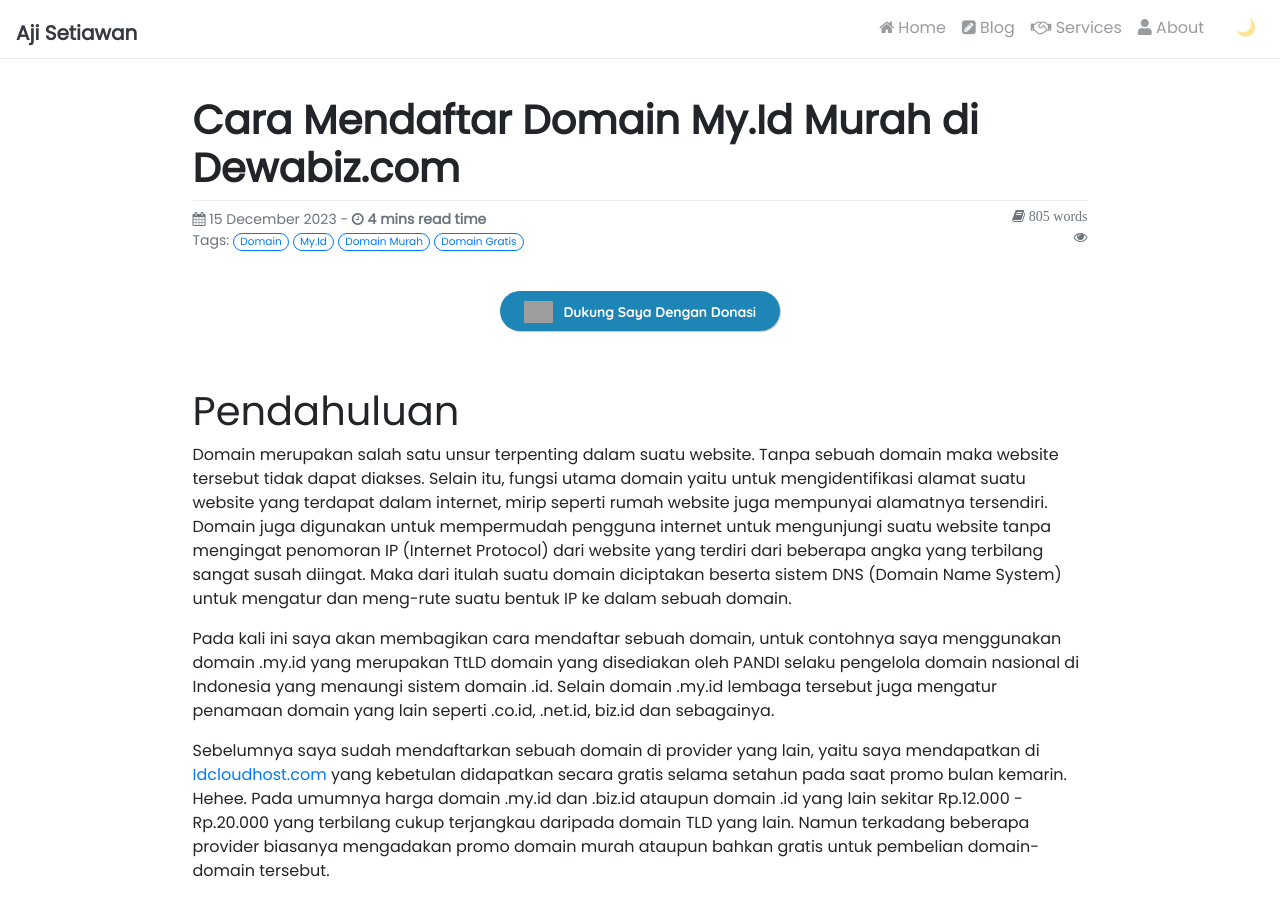
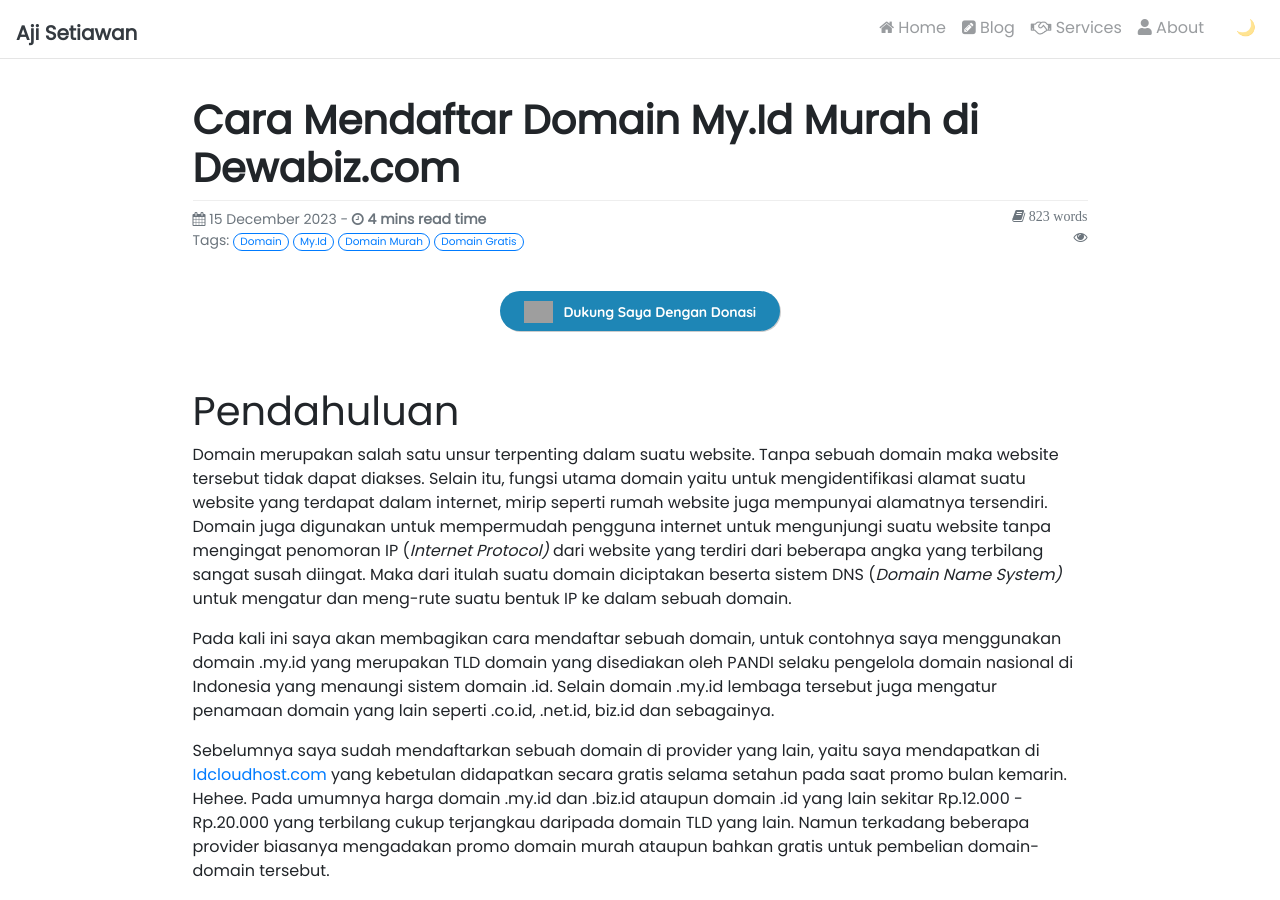
Before and after one commit to ajisetiawan716/ajisetiawan716.github.io, a Jekyll site: the page built from _posts/2023-12-15-cara daftar domain my.id murah di dewabiz.md, in a window 1280 px wide and 900 px high. Built offline with Jekyll 4.4.1, drawn with Linux system fonts in a browser that asks for light colours; nearby versions of some CDN libraries; our own code applies the rules of GitHub Pages for plain Markdown files; comment, search, counter and statistics services are not loaded; some of the changed lines change nothing that is shown; grey boxes are pictures that could not be loaded.

Commit message:
Add files via upload

```diff
--- a/_posts/2023-12-15-cara daftar domain my.id murah di dewabiz.md
+++ b/_posts/2023-12-15-cara daftar domain my.id murah di dewabiz.md
@@ -1,15 +1,15 @@
 ---
 title: 'Cara Mendaftar Domain My.Id Murah di Dewabiz.com'
 tag: [Domain, My.Id, Domain Murah, Domain Gratis]
-description: Sebuah tutorial untuk mendapaptkan domain .my.id murah dari Dewabiz.com
+description: Sebuah tutorial untuk mendapatkan domain .my.id murah dari Dewabiz.com
 
 ---
 
 # Pendahuluan
 
-Domain merupakan salah satu unsur  terpenting dalam suatu website. Tanpa sebuah domain maka website tersebut tidak dapat diakses. Selain itu, fungsi utama domain yaitu untuk mengidentifikasi alamat suatu website yang terdapat dalam internet, mirip seperti rumah website juga mempunyai alamatnya tersendiri. Domain juga digunakan untuk mempermudah pengguna internet untuk mengunjungi suatu website tanpa mengingat penomoran IP (Internet Protocol) dari website yang terdiri dari beberapa angka yang terbilang sangat susah diingat. Maka dari itulah suatu domain diciptakan beserta sistem DNS (Domain Name System) untuk mengatur dan meng-rute suatu bentuk IP ke dalam sebuah domain.
+Domain merupakan salah satu unsur  terpenting dalam suatu website. Tanpa sebuah domain maka website tersebut tidak dapat diakses. Selain itu, fungsi utama domain yaitu untuk mengidentifikasi alamat suatu website yang terdapat dalam internet, mirip seperti rumah website juga mempunyai alamatnya tersendiri. Domain juga digunakan untuk mempermudah pengguna internet untuk mengunjungi suatu website tanpa mengingat penomoran IP (_Internet Protocol)_ dari website yang terdiri dari beberapa angka yang terbilang sangat susah diingat. Maka dari itulah suatu domain diciptakan beserta sistem DNS (_Domain Name System)_ untuk mengatur dan meng-rute suatu bentuk IP ke dalam sebuah domain.
 
-Pada kali ini saya akan membagikan cara mendaftar sebuah domain, untuk contohnya saya menggunakan domain .my.id yang merupakan TtLD domain yang disediakan oleh PANDI selaku pengelola domain nasional di Indonesia yang menaungi sistem domain .id. Selain domain .my.id lembaga tersebut juga mengatur penamaan domain yang lain seperti .co.id, .net.id, biz.id dan sebagainya.
+Pada kali ini saya akan membagikan cara mendaftar sebuah domain, untuk contohnya saya menggunakan domain .my.id yang merupakan TLD domain yang disediakan oleh PANDI selaku pengelola domain nasional di Indonesia yang menaungi sistem domain .id. Selain domain .my.id lembaga tersebut juga mengatur penamaan domain yang lain seperti .co.id, .net.id, biz.id dan sebagainya.
 
 Sebelumnya saya sudah mendaftarkan sebuah domain di provider yang lain, yaitu saya mendapatkan di [Idcloudhost.com](Idcloudhost.com) yang kebetulan didapatkan secara gratis selama setahun pada saat promo bulan kemarin. Hehee. Pada umumnya harga domain .my.id dan .biz.id ataupun domain .id yang lain sekitar Rp.12.000 - Rp.20.000 yang terbilang cukup terjangkau daripada domain TLD yang lain. Namun terkadang beberapa provider biasanya mengadakan promo domain murah ataupun bahkan gratis untuk pembelian domain-domain tersebut.
 
@@ -21,13 +21,13 @@
 
 2. Silahkan masukkan nama domain yang kalian inginkan, misalnya saya disini akan mencoba mendaftarkan domain www.mrasx.my.id. Jika nama domain tersedia maka akan bisa kalian beli dan kita bisa untuk melanjutkan ke langkah berikutnya.
 
-![](/assets/img/content/daftar-domain-1.png)
+![Memasukan nama domain](/assets/img/content/daftar-domain-1.png)
 
 
 
 3. Ternyata domain yang saya daftarkan masih tersedia, maka kita bisa melanjutkan untuk melakukan proses pendaftarannya dengan cara klik *Add to Cart* untuk menambahkannya ke daftar keranjang. Setelah yakin untuk mendaftarkan domain tersebut silahkan klik, *Continue.*
 
-![](/assets/img/content/daftar-domain-2.png)
+![Menambahkan nama domain ke daftar keranjang](/assets/img/content/daftar-domain-2.png)
 
 
 
@@ -35,25 +35,25 @@
 
    Selanjutnya, kalian bisa klik *Continue* untuk ke langkah berikutnya.
 
-   ![](/assets/img/content/daftar-domain-3.png)
+   ![Centang DNS Management](/assets/img/content/daftar-domain-3.png)
 
 
 
 5. Disini kalian akan diminta untuk mengisi detail pembayaran, jika kalian belum punya akun maka silahkan buat akun terlebih dahulu dengan pilih *Create a New Account*. Kemudian silahkan lengkapi detail yang diminta.
 
-   ![](/assets/img/content/daftar-domain-4.png)
+   ![Lengkapi pendaftaran akun](/assets/img/content/daftar-domain-4.png)
 
-       Berhubung saya sudah punya akun, maka saya hanya login saja dengan akun yang sudah terdaftar sebelumnya dengan memilih *Existing Customer Login*.
+ Berhubung saya sudah punya akun, maka saya hanya login saja dengan akun yang sudah terdaftar sebelumnya dengan memilih *Existing Customer Login*.
 
-![](/assets/img/content/daftar-domain-5.png)
+![Login ke akun](/assets/img/content/daftar-domain-5.png)
 
-      Setelah berhasil login atau setelah kalian selesai membuat akun, silahkan centang atau *checklist* pada bagian *I have read and agree to the Terms of Service* untuk menyetujui kebijakan dari Dewabiz.com. Kemudian kalian klik, *Checkout* untuk melakukan pembayaran domain.
+Setelah berhasil login atau setelah kalian selesai membuat akun, silahkan centang atau *checklist* pada bagian *I have read and agree to the Terms of Service* untuk menyetujui kebijakan dari Dewabiz.com. Kemudian kalian klik, *Checkout* untuk melakukan pembayaran domain.
 
 
 
 6. Silahkan kalian pilih metode pembayaran yang kalian suka, disini saya akan memilih menggunakan QRIS biar lebih gampang dan langsung *auto paid.* Hehee. Kemudian kalian klik, *Pay Now.*
 
-![](/assets/img/content/daftar-domain-6.png)
+![Melakukan pembayaran](/assets/img/content/daftar-domain-6.png)
 
 > Untuk setiap pembelian domain dikenakan pajak PPN sebesar 10%, yaitu sebesar Rp.220.
 
@@ -61,19 +61,19 @@
 
 7. Jika sudah berhasil untuk melakukan pembayaran, maka status *invoice* atau pembayarannya kita telah berhasil yang ditandai dengan status *Paid.*
 
-   ![](/assets/img/content/daftar-domain-7.png)
+![Status invoice atau pembayaran](/assets/img/content/daftar-domain-7.png)
 
 
 
 8.  Setelah itu, kita tinggal menunggu status domainnya yang awalnya *Pending* hingga menjadi *Active,* yang menandakan bahwa domain berhasil terdaftar dan dapat kita gunakan.
 
-   ![](/assets/img/content/daftar-domain-8.png)
+   ![Menunggu status domain menjadi aktif](/assets/img/content/daftar-domain-8.png)
 
 
 
 > Untuk promo domain murah dengan harga Rp.2.000 di Dewabiz.com diatas hanya berlaku selama promonya masih ada. Harga sewaktu-waktu dapat kembali normal sesuai dengan harga nama domain .my.id pada umumnya.
 
-##
+
 
 # Kesimpulan
 
```
